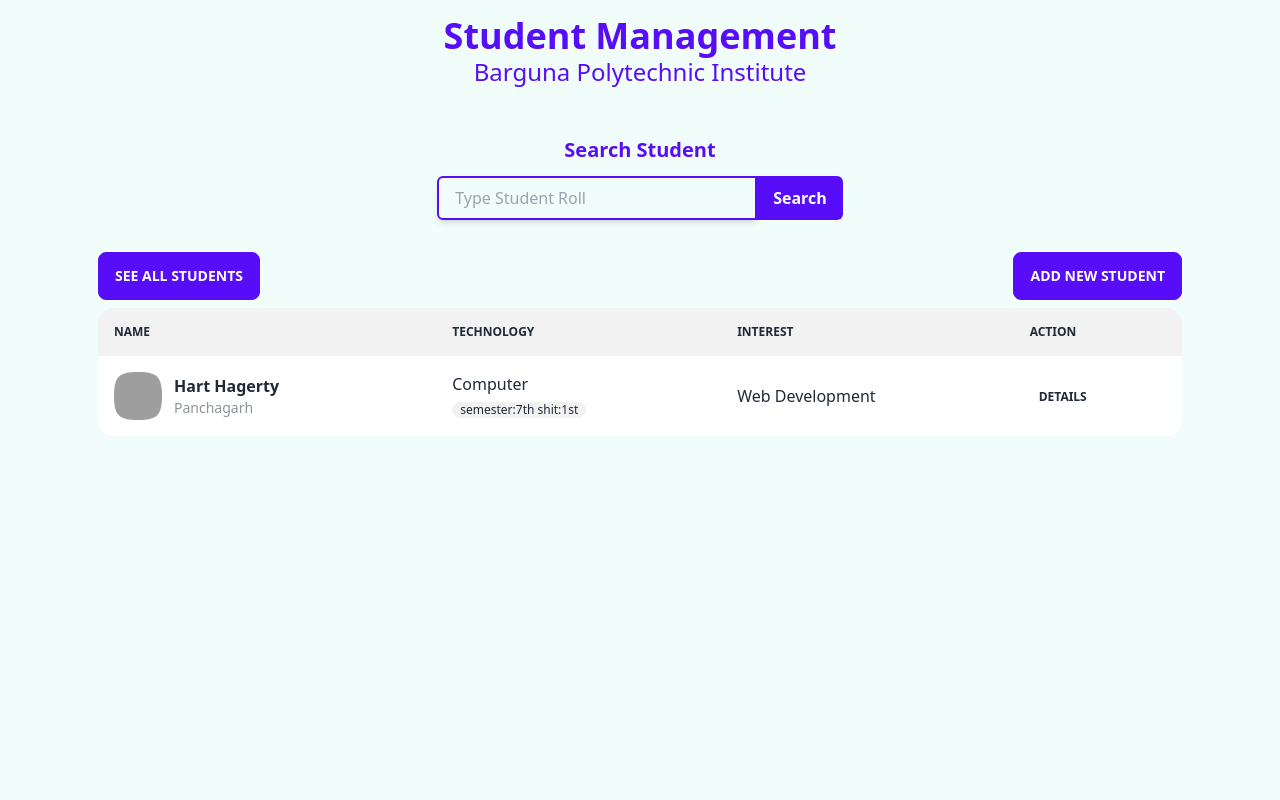
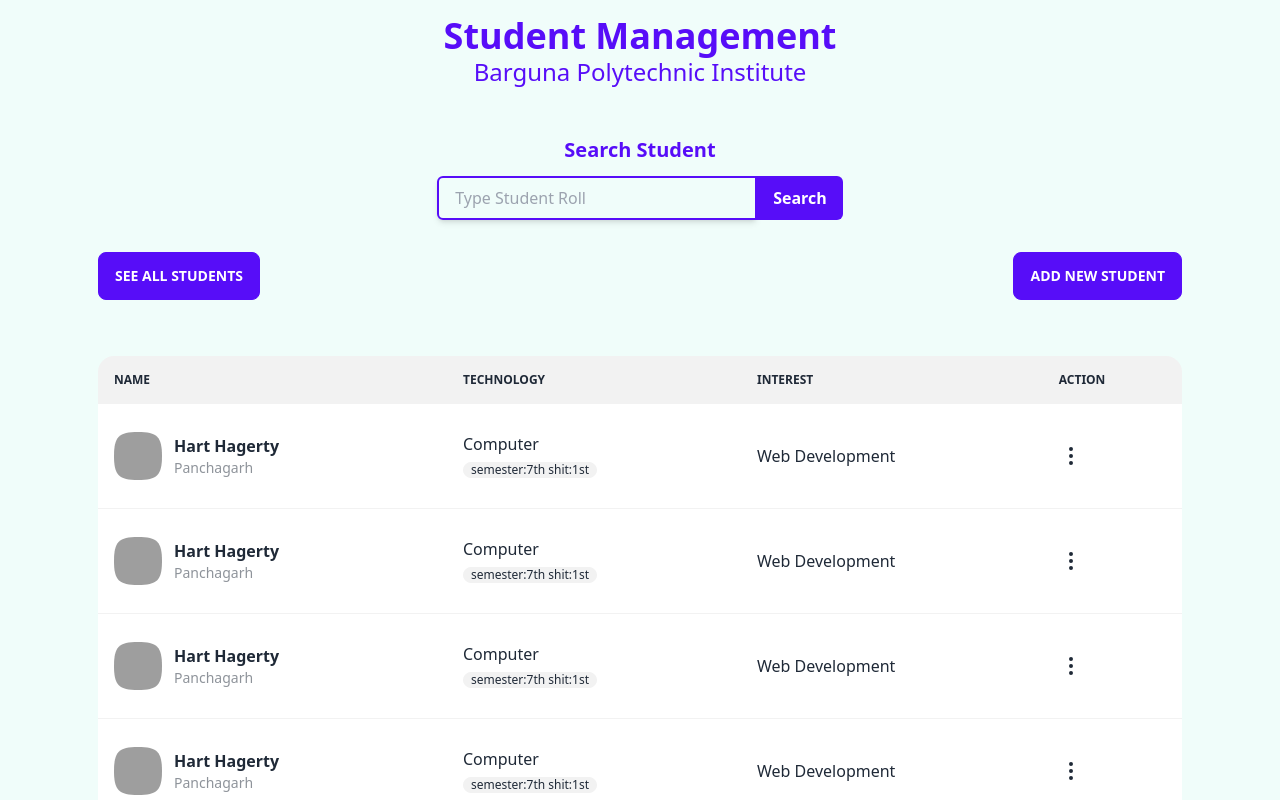
Before and after one commit to Tanvir-Alam625/student-management-client-side, a React (Create React App) app: page / in a window 1280 px wide. Shown: the top 800 px of the page. Built offline with nearby package versions, Linux system fonts and the light colour scheme; grey boxes are pictures that could not be loaded.

Commit message:
table action culomn added dropdown

```diff
--- /dev/null
+++ b/src/components/Students/StudentRow.js
@@ -0,0 +1,64 @@
+import React from "react";
+
+const StudentRow = () => {
+  return (
+    <tr>
+      <td>
+        <div class="flex items-center space-x-3">
+          <div class="avatar">
+            <div class="mask mask-squircle w-12 h-12">
+              <img
+                src="/tailwind-css-component-profile-2@56w.png"
+                alt="Avatar Tailwind CSS Component"
+              />
+            </div>
+          </div>
+          <div>
+            <div class="font-bold">Hart Hagerty</div>
+            <div class="text-sm opacity-50">Panchagarh</div>
+          </div>
+        </div>
+      </td>
+      <td>
+        Computer
+        <div className="sm">
+          <span class="badge badge-ghost badge-sm">semester:7th shit:1st</span>
+        </div>
+      </td>
+      <td>Web Development</td>
+      <th>
+        <div class="dropdown dropdown-bottom dropdown-end">
+          <label tabindex="0" class=" cursor-pointer m-1">
+            <svg
+              xmlns="http://www.w3.org/2000/svg"
+              className="h-6 w-6"
+              fill="none"
+              viewBox="0 0 24 24"
+              stroke="currentColor"
+              strokeWidth={2}
+            >
+              <path
+                strokeLinecap="round"
+                strokeLinejoin="round"
+                d="M12 5v.01M12 12v.01M12 19v.01M12 6a1 1 0 110-2 1 1 0 010 2zm0 7a1 1 0 110-2 1 1 0 010 2zm0 7a1 1 0 110-2 1 1 0 010 2z"
+              />
+            </svg>
+          </label>
+          <ul
+            tabindex="0"
+            class="dropdown-content menu p-2 shadow bg-base-100 rounded-box w-52"
+          >
+            <li>
+              <a>Details</a>
+            </li>
+            <li>
+              <a>Delete</a>
+            </li>
+          </ul>
+        </div>
+      </th>
+    </tr>
+  );
+};
+
+export default StudentRow;
--- a/src/components/Students/Students.js
+++ b/src/components/Students/Students.js
@@ -1,6 +1,8 @@
 import React from "react";
+import StudentRow from "./StudentRow";
 
 const Students = () => {
+  const aaa = [3, 4, 5, 3, 5, 3, 5];
   return (
     <div className="font-sans max-w-[1100px] mx-auto px-2">
       <div className="stu-header py-4">
@@ -31,7 +33,7 @@ const Students = () => {
         <button className="btn btn-primary">See All Students</button>
         <button className="btn btn-primary"> Add New Student</button>
       </div>
-      <div class="overflow-x-auto w-full">
+      <div class="overflow-x-auto w-full py-12 h-auto">
         <table class="table w-full bg-transparent">
           {/* <!-- head --> */}
           <thead>
@@ -44,36 +46,9 @@ const Students = () => {
           </thead>
           <tbody>
             {/* <!-- row 1 --> */}
-            <tr>
-              <td>
-                <div class="flex items-center space-x-3">
-                  <div class="avatar">
-                    <div class="mask mask-squircle w-12 h-12">
-                      <img
-                        src="/tailwind-css-component-profile-2@56w.png"
-                        alt="Avatar Tailwind CSS Component"
-                      />
-                    </div>
-                  </div>
-                  <div>
-                    <div class="font-bold">Hart Hagerty</div>
-                    <div class="text-sm opacity-50">Panchagarh</div>
-                  </div>
-                </div>
-              </td>
-              <td>
-                Computer
-                <div className="sm">
-                  <span class="badge badge-ghost badge-sm">
-                    semester:7th shit:1st
-                  </span>
-                </div>
-              </td>
-              <td>Web Development</td>
-              <th>
-                <button class="btn btn-ghost btn-xs">details</button>
-              </th>
-            </tr>
+            {aaa.map((a) => (
+              <StudentRow />
+            ))}
           </tbody>
         </table>
       </div>
```
